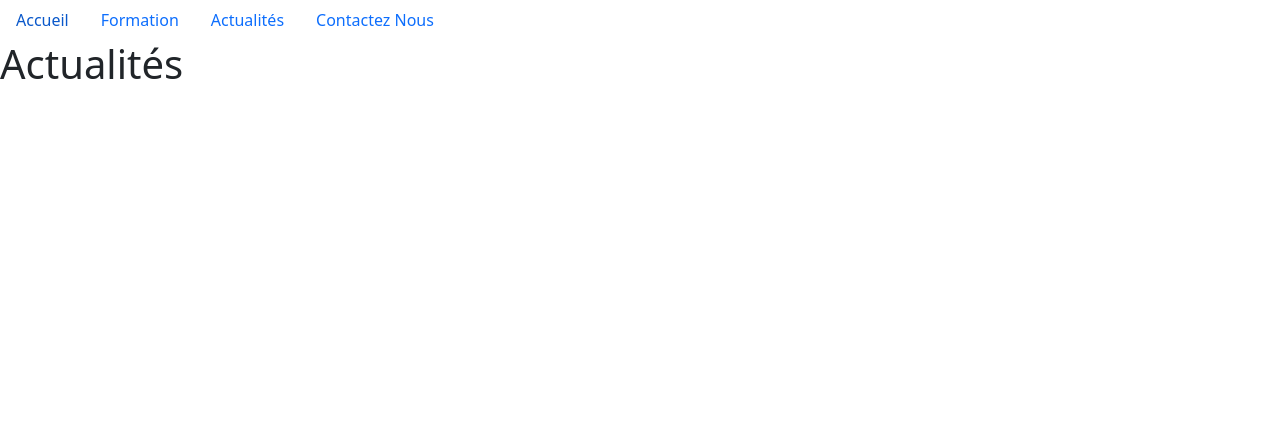
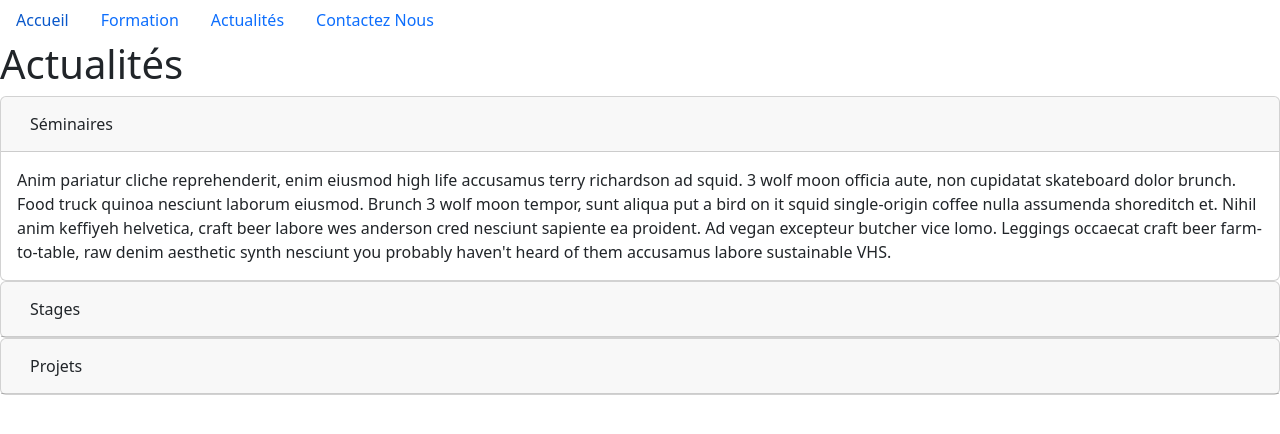
Before and after one commit to SoufianeTayeb/project1, a plain HTML site: page pages/actualites.html in a window 1280 px wide. Drawn offline with nearby package versions, Linux system fonts and the light colour scheme.

Commit message:
collapse-commit

```diff
--- a/pages/actualites.html
+++ b/pages/actualites.html
@@ -32,5 +32,51 @@
       </ul>
     </nav>
     <h1>Actualités</h1>
+    <div id="accordion">
+      <div class="card">
+        <div class="card-header" id="headingOne">
+          <h5 class="mb-0">
+            <a class="collapsed btn" data-bs-toggle="collapse" href="#collapseOne">
+               Séminaires
+             </a>
+          </h5>
+        </div>
+
+        <div id="collapseOne" class="collapse show" aria-labelledby="headingOne" data-parent="#accordion">
+          <div class="card-body">
+            Anim pariatur cliche reprehenderit, enim eiusmod high life accusamus terry richardson ad squid. 3 wolf moon officia aute, non cupidatat skateboard dolor brunch. Food truck quinoa nesciunt laborum eiusmod. Brunch 3 wolf moon tempor, sunt aliqua put a bird on it squid single-origin coffee nulla assumenda shoreditch et. Nihil anim keffiyeh helvetica, craft beer labore wes anderson cred nesciunt sapiente ea proident. Ad vegan excepteur butcher vice lomo. Leggings occaecat craft beer farm-to-table, raw denim aesthetic synth nesciunt you probably haven't heard of them accusamus labore sustainable VHS.
+          </div>
+        </div>
+      </div>
+      <div class="card">
+        <div class="card-header" id="headingTwo">
+          <h5 class="mb-0">
+            <a class="collapsed btn" data-bs-toggle="collapse" href="#collapseTwo">
+               Stages
+             </a>
+          </h5>
+        </div>
+        <div id="collapseTwo" class="collapse" aria-labelledby="headingTwo" data-parent="#accordion">
+          <div class="card-body">
+            Anim pariatur cliche reprehenderit, enim eiusmod high life accusamus terry richardson ad squid. 3 wolf moon officia aute, non cupidatat skateboard dolor brunch. Food truck quinoa nesciunt laborum eiusmod. Brunch 3 wolf moon tempor, sunt aliqua put a bird on it squid single-origin coffee nulla assumenda shoreditch et. Nihil anim keffiyeh helvetica, craft beer labore wes anderson cred nesciunt sapiente ea proident. Ad vegan excepteur butcher vice lomo. Leggings occaecat craft beer farm-to-table, raw denim aesthetic synth nesciunt you probably haven't heard of them accusamus labore sustainable VHS.
+          </div>
+        </div>
+      </div>
+      <div class="card">
+        <div class="card-header" id="headingThree">
+          <h5 class="mb-0">
+            <a class="collapsed btn" data-bs-toggle="collapse" href="#collapseThree">
+               Projets
+             </a>
+          </h5>
+        </div>
+        <div id="collapseThree" class="collapse" aria-labelledby="headingThree" data-parent="#accordion">
+          <div class="card-body">
+            Anim pariatur cliche reprehenderit, enim eiusmod high life accusamus terry richardson ad squid. 3 wolf moon officia aute, non cupidatat skateboard dolor brunch. Food truck quinoa nesciunt laborum eiusmod. Brunch 3 wolf moon tempor, sunt aliqua put a bird on it squid single-origin coffee nulla assumenda shoreditch et. Nihil anim keffiyeh helvetica, craft beer labore wes anderson cred nesciunt sapiente ea proident. Ad vegan excepteur butcher vice lomo. Leggings occaecat craft beer farm-to-table, raw denim aesthetic synth nesciunt you probably haven't heard of them accusamus labore sustainable VHS.
+          </div>
+        </div>
+      </div>
+    </div>
   </body>
+  <script src="https://cdn.jsdelivr.net/npm/bootstrap@5.3.2/dist/js/bootstrap.bundle.min.js" integrity="sha384-C6RzsynM9kWDrMNeT87bh95OGNyZPhcTNXj1NW7RuBCsyN/o0jlpcV8Qyq46cDfL" crossorigin="anonymous"></script>
 </html>
```
